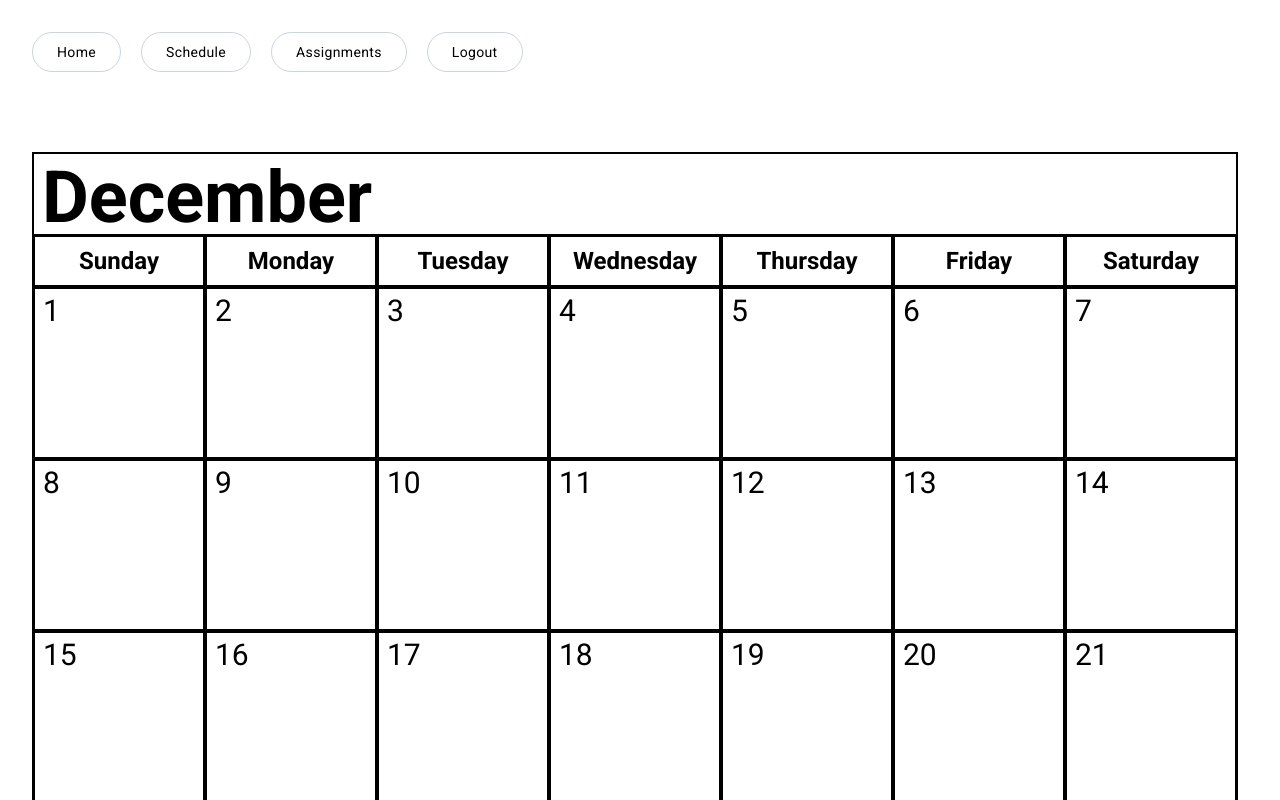
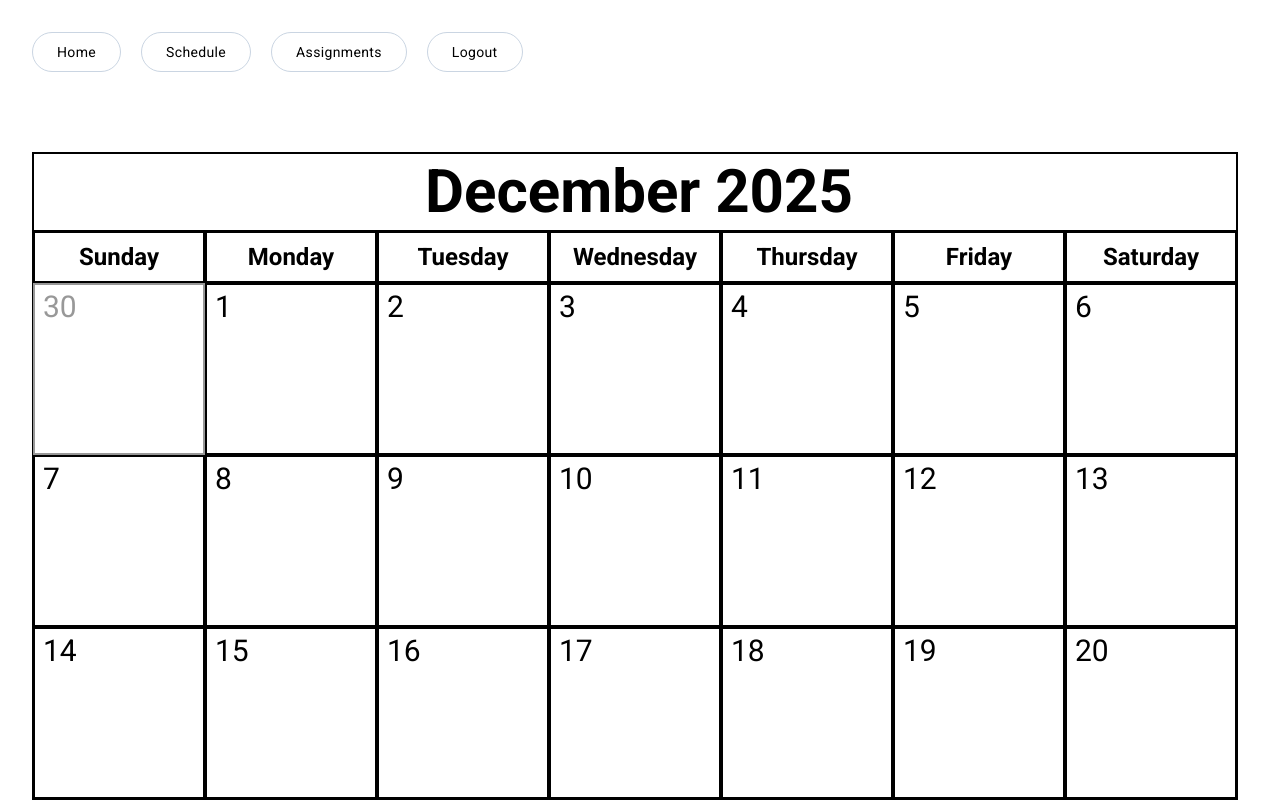
Before and after one commit to SimplifySchool/simplify-school, a React (Vite) app in the folder frontend/: page / in a window 1280 px wide. Both pictures are taken after a click on the button "Schedule". Shown: the top 800 px of the page. Built offline with nearby package versions, Linux system fonts and the light colour scheme.

Commit message:
FD-7 Fixed file structure, added last + next month on calendar

```diff
--- a/frontend/src/App.tsx
+++ b/frontend/src/App.tsx
@@ -2,7 +2,7 @@ import { useState } from 'react'
 import './App.css'
 import Button from './components/Button'
 import { AssignmentPage } from './features/assignment-tracker/AssignmentPage'
-import { SchedulePage } from './features/assignment-tracker/SchedulePage'
+import { SchedulePage } from './features/schedule/SchedulePage'
 
 function App() {
     const [page, setPage] = useState(<AssignmentPage />)
--- a/frontend/src/features/assignment-tracker/SchedulePage.tsx
+++ /dev/null
@@ -1,50 +0,0 @@
-import { DayBox } from "../../components/DayBox";
-import { DayNames } from "../../components/DaysOfTheWeek/DayNames";
-
-export function SchedulePage(){
-
-    const today = new Date();
-    const formatting = { month: 'long' };
-    const longMonth = new Intl.DateTimeFormat('en-US', formatting).format(today);
-
-    const dayNumbers= []
-
-    for (let index = 1; index <= 31; index++) {
-        dayNumbers.push(<DayBox num={index} />)
-    }
-
-    const dayNames = [
-        "Sunday",
-        "Monday",
-        "Tuesday",
-        "Wednesday",
-        "Thursday",
-        "Friday",
-        "Saturday",
-    ] as const;
-
-    return (
-        <>
-            <div className="border border-r-1 w-[1206px]">
-                <div className="Calendar">
-                    <div className="MonthName">
-                        <h1 className="pl-2 pt-2 text-7xl font-bold text-left border">
-                            {longMonth}
-                        </h1>
-                    </div>
-
-                    <div className="w-[1204px]">
-                        <div className="grid grid-cols-7">
-                            {dayNames.map((name) => (
-                            <DayNames key={name} dayName={name} />
-                            ))}
-                        </div>
-                        <button className="grid grid-cols-7">
-                            {dayNumbers}
-                        </button>
-                    </div>
-                </div>
-            </div>
-        </>
-    )
-}
--- a/frontend/src/components/DayBox.tsx
+++ b/frontend/src/features/schedule/DaysOfTheWeek/DayBox.tsx
@@ -2,9 +2,11 @@ import React, { useState } from 'react';
 
 export interface DayBoxProps{
     num: number
+    isCurrentMonth: boolean;
+    date?: Date;
 }
 
-export function DayBox({num}: DayBoxProps){
+export function DayBox({num, isCurrentMonth,}: DayBoxProps){
 
     const [isHovered, setIsHovered] = useState(false);
 
@@ -24,7 +26,7 @@ export function DayBox({num}: DayBoxProps){
            onClick={() => alert('Hi')}
            onMouseEnter={() => setIsHovered(true)}
            onMouseLeave={() => setIsHovered(false)}
-           className="text-left text-3xl pl-2 pt-1 border-2 w-[172px] h-[172px]">
+           className={`text-left text-3xl pl-2 pt-1 border-2 w-[172px] h-[172px] ${isCurrentMonth ? "" : "opacity-40"}`}>
             {num}
         </div>
     )
--- /dev/null
+++ b/frontend/src/features/schedule/SchedulePage.tsx
@@ -0,0 +1,97 @@
+import { DayBox } from "./DaysOfTheWeek/DayBox";
+import { DayNames } from "./DaysOfTheWeek/DayNames";
+import React from 'react';
+import { addMonths, subMonths, addDays, startOfMonth, getDay, getDaysInMonth, format } from 'date-fns';
+
+type MonthOffset = -1 | 0 | 1;
+
+interface CalendarCell {
+    day: number;
+    monthOffset: MonthOffset;
+    date: Date;
+}
+
+export function SchedulePage(){
+
+    const today = new Date();
+    const firstDay = startOfMonth(today);
+
+    const monthName = format(firstDay, "LLLL yyyy");
+
+    const daysInMonth = getDaysInMonth(firstDay);
+    const startWeekIndex = getDay(firstDay) - 1;
+
+    const prevMonth = subMonths(firstDay, 1);
+    const nextMonth = addMonths(firstDay, 1);
+
+    const daysInPrevMonth = getDaysInMonth(prevMonth);
+
+    const totalCells = 42;
+
+    const trail = totalCells - (startWeekIndex + daysInMonth);
+
+    const dayNames = [
+        "Sunday",
+        "Monday",
+        "Tuesday",
+        "Wednesday",
+        "Thursday",
+        "Friday",
+        "Saturday",
+    ] as const;
+
+    const cells: CalendarCell[] = [];
+
+    //previous month
+    for (let i = 0; i <= startWeekIndex; i++) {
+        const day = daysInPrevMonth - startWeekIndex + i;
+        const cellDate = addDays(prevMonth, day - 1);
+        cells.push({ day, monthOffset: -1, date: cellDate });
+    }
+
+    //current month
+    for (let day = 1; day <= daysInMonth; day++) {
+        const cellDate = addDays(firstDay, day - 1);
+        cells.push({ day, monthOffset: 0, date: cellDate });
+    }
+
+    //next month
+    for (let day = 1; day <= trail; day++) {
+        const cellDate = addDays(nextMonth, day - 1);
+        cells.push({ day, monthOffset: 1, date: cellDate });
+    }
+
+    if (cells.length > totalCells) cells.length = totalCells;
+
+    return (
+        <>
+            <div className="border w-[1206px]">
+                <div className="Calendar">
+                    <div className="MonthName">
+                        <h1 className="pl-2 pt-2 pb-2 text-6xl font-bold text-center border">
+                            {monthName}
+                        </h1>
+                    </div>
+
+                    <div className="w-[1204px]">
+                        <div className="grid grid-cols-7">
+                            {dayNames.map((name) => (
+                            <DayNames key={name} dayName={name} />
+                            ))}
+                        </div>
+                        <div className="grid grid-cols-7">
+                            {cells.map((cell, idx) => (
+                              <DayBox
+                                key={`${cell.monthOffset}-${cell.day}-${idx}`}
+                                num={cell.day}
+                                isCurrentMonth={cell.monthOffset === 0}
+                                date={cell.date}
+                              />
+                            ))}
+                        </div>
+                    </div>
+                </div>
+            </div>
+        </>
+    )
+}
```
Also changed, not shown: frontend/src/features/schedule/DaysOfTheWeek/DayNames.tsx (renamed from frontend/src/components/DaysOfTheWeek/DayNames.tsx).
